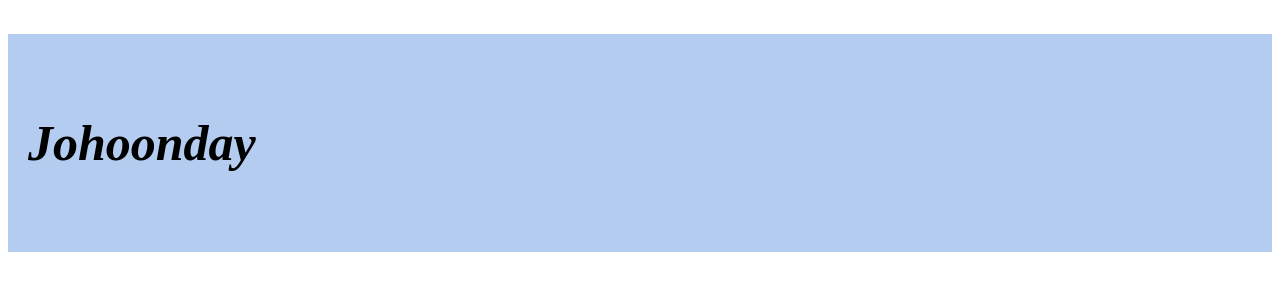
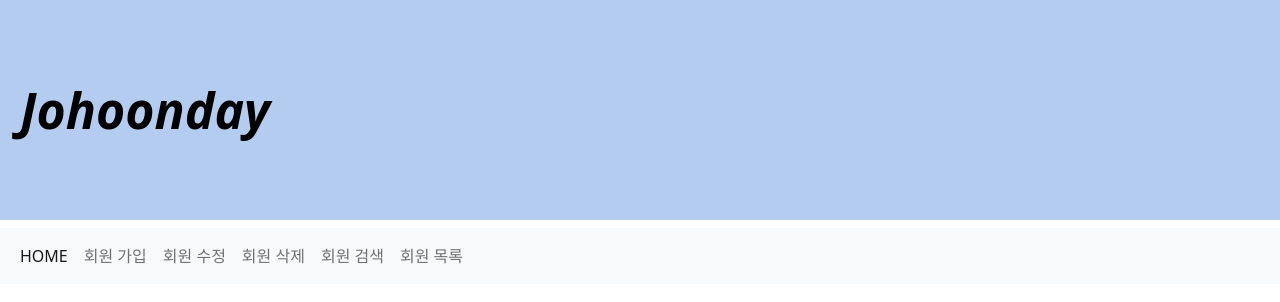
Before and after one commit to johoon-Choi/johoonday_homepage, a plain HTML site: page index.html in a window 1280 px wide. Drawn offline with nearby package versions, Linux system fonts and the light colour scheme.

Commit message:
23.02.01

```diff
--- a/common.css
+++ b/common.css
@@ -10,3 +10,9 @@
     padding-bottom: 80px;
     padding-left: 20px;
 }
+
+#main_a1:hover {
+    background-color: rgb(236, 236, 236);
+    border-bottom: 3px solid;
+    border-color:rgb(109, 109, 109);
+}
--- a/index.html
+++ b/index.html
@@ -5,13 +5,43 @@
   <meta http-equiv="X-UA-Compatible" content="IE=edge">
   <meta name="viewport" content="width=device-width, initial-scale=1.0">
   <title>Document</title>
+  <link href="https://cdn.jsdelivr.net/npm/bootstrap@5.2.3/dist/css/bootstrap.min.css" rel="stylesheet">
+
   <link rel="stylesheet" href="common.css">
   <link rel="stylesheet" href="index.css">
+
+  <script src="https://cdn.jsdelivr.net/npm/bootstrap@5.2.3/dist/js/bootstrap.bundle.min.js"></script>
 </head>
 <body>
   <h1 id="main_head"> Johoonday </h1>
 
+  <fieldset>
+    <nav class="navbar navbar-expand-sm bg-light navbar-light">
+        <div class="container-fluid">
+          <ul class="navbar-nav">
+            <li class="nav-item">
+                <a id="main_a1" class="nav-link active" href="index.html"> HOME </a>
+              </li>
+             <li class="nav-item">
+                <a id="main_a1" class="nav-link" href="insert.html"> 회원 가입 </a>
+              </li>
+              <li class="nav-item">
+                <a id="main_a1" class="nav-link" href="update.html"> 회원 수정 </a>
+              </li>
+              <li class="nav-item">
+                <a id="main_a1" class="nav-link" href="delete.html"> 회원 삭제 </a>
+              </li>
+              <li class="nav-item">
+                <a id="main_a1" class="nav-link" href="selectOne.html"> 회원 검색 </a>
+              </li>
+              <li class="nav-item">
+                <a id="main_a1" class="nav-link" href="selectAll.html"> 회원 목록 </a>
+              </li>
+          </ul>
+        </div>
+      </nav>
 
+</fieldset>
 
 
 
```
Also changed, not shown: 1 other file.
